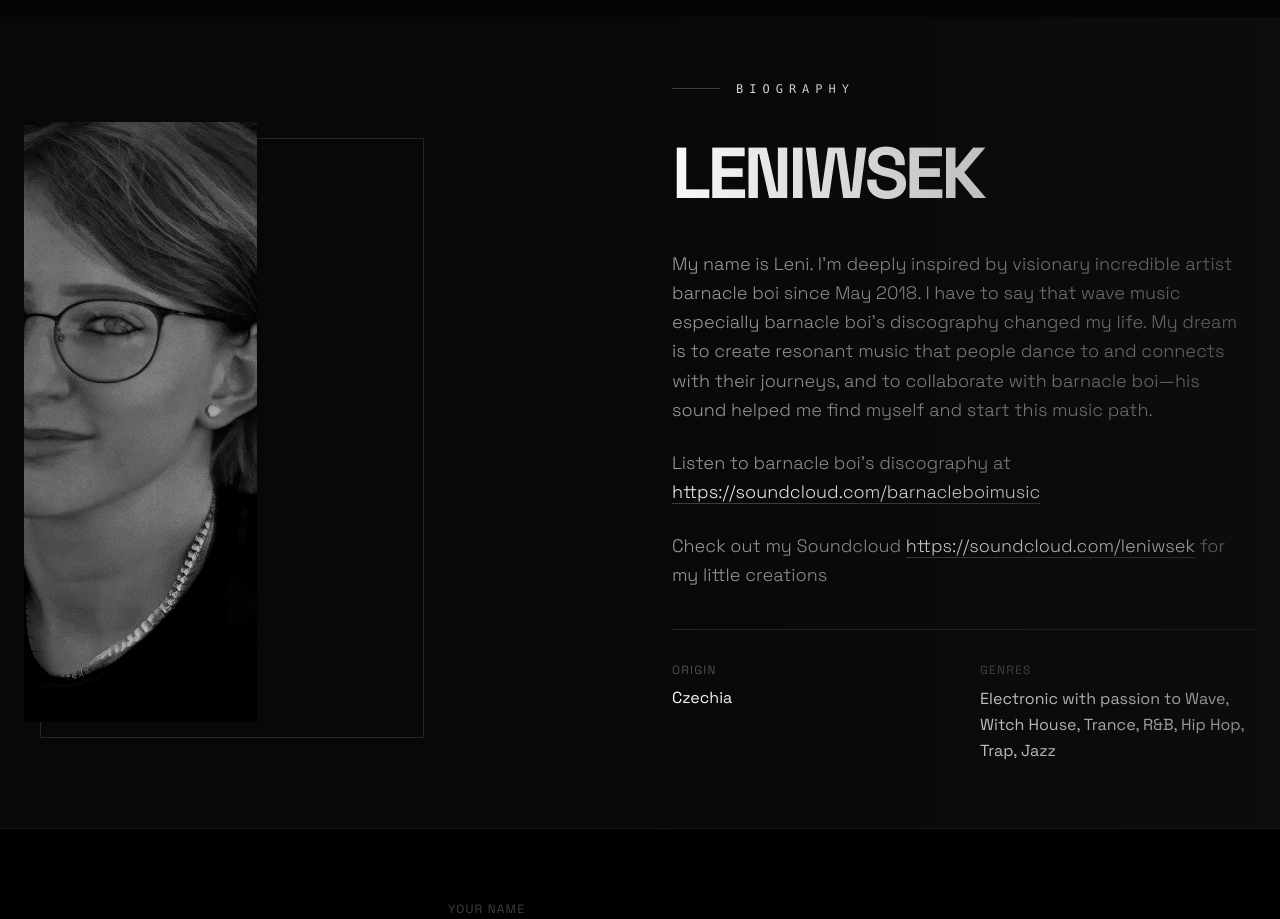
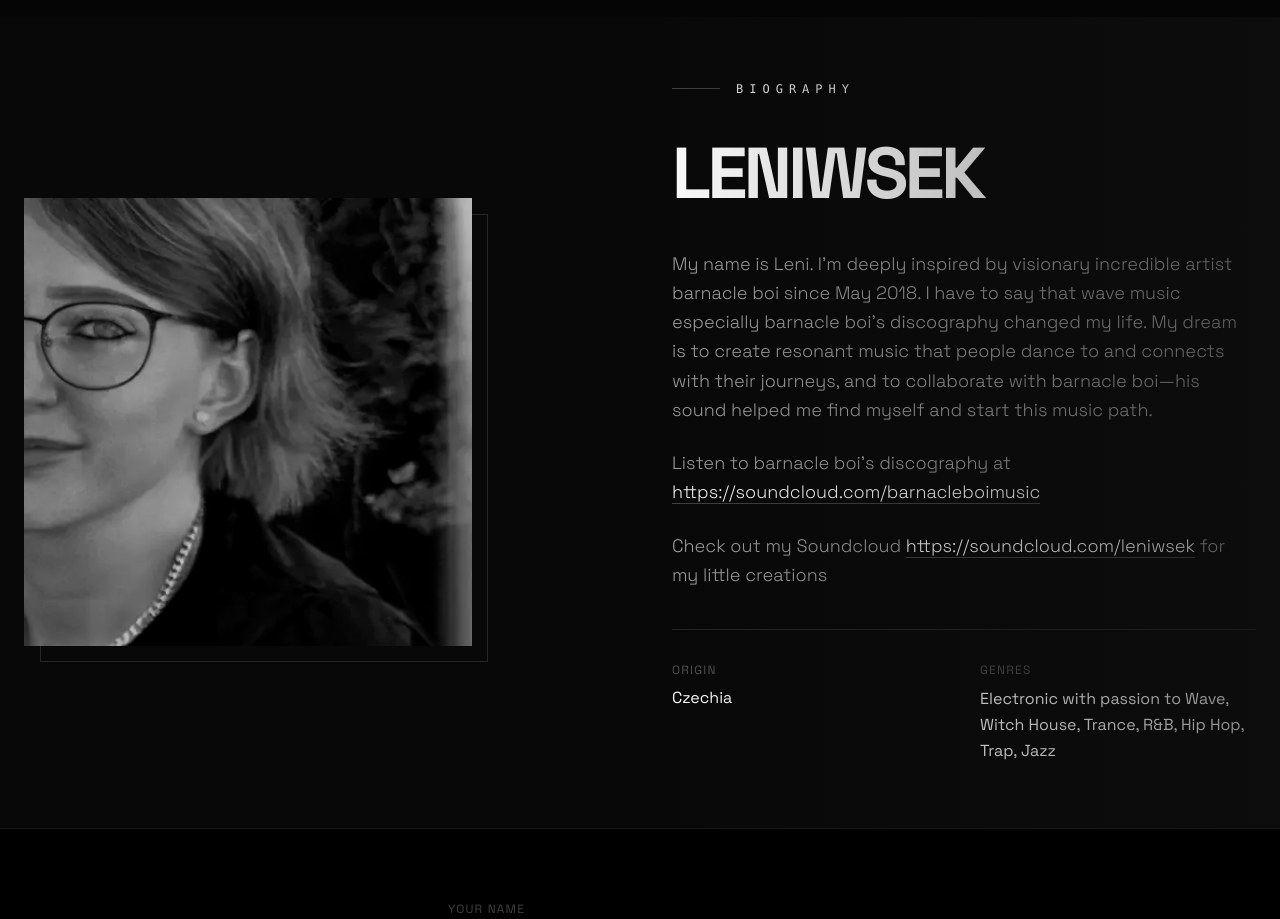
Before and after one commit to Valkyranna/LENIWSEK, a Next.js app: page /LENIWSEK/ in a window 1280 px wide. Shown: the part 2060-2979 px from the top of the page. Built offline with nearby package versions, Linux system fonts and the light colour scheme.

Commit message:
Update profile picture: switched to Lenipicture.webp and restored square layout

```diff
--- a/components/About.tsx
+++ b/components/About.tsx
@@ -10,19 +10,19 @@ const About: React.FC = () => {
         <div className="grid grid-cols-1 lg:grid-cols-2 gap-16 items-center">
 
           {/* Image Column */}
-          <div className="relative order-2 lg:order-1 group mx-auto lg:mx-0 h-[500px] lg:h-[600px] w-full flex justify-center lg:justify-start">
-            <div className="absolute inset-0 border border-neutral-800 translate-x-4 translate-y-4 transition-transform duration-500 group-hover:translate-x-2 group-hover:translate-y-2 max-w-sm"></div>
-            <div className="relative z-10 overflow-hidden bg-neutral-900 group h-full w-auto max-w-full">
+          <div className="relative order-2 lg:order-1 group max-w-md mx-auto lg:mx-0">
+            <div className="absolute inset-0 border border-neutral-800 translate-x-4 translate-y-4 transition-transform duration-500 group-hover:translate-x-2 group-hover:translate-y-2"></div>
+            <div className="relative z-10 overflow-hidden bg-neutral-900 group aspect-square">
               <img
-                src="/LENIWSEK/Lenisideprofile.webp"
+                src="/LENIWSEK/Lenipicture.webp"
                 alt="LENIWSEK Portrait"
-                className="h-full w-auto object-contain filter grayscale contrast-125 brightness-75 group-hover:grayscale-0 transition-all duration-1000"
+                className="w-full h-full object-cover filter grayscale contrast-125 brightness-75 group-hover:grayscale-0 transition-all duration-1000"
               />
               <div className="absolute inset-0 bg-black/20 mix-blend-overlay group-hover:opacity-0 transition-opacity duration-1000"></div>
 
               {/* Subtle 444 Hover Overlay */}
               <div className="absolute inset-0 flex items-center justify-center opacity-0 group-hover:opacity-10 transition-opacity duration-1000 pointer-events-none select-none">
-                <span className="text-white text-7xl md:text-8xl font-bold tracking-[0.1em] font-mono">444</span>
+                <span className="text-8xl md:text-9xl font-bold tracking-[0.1em] font-mono text-white">444</span>
               </div>
             </div>
           </div>
```
Also changed, not shown: public/Lenipicture.webp (added).
